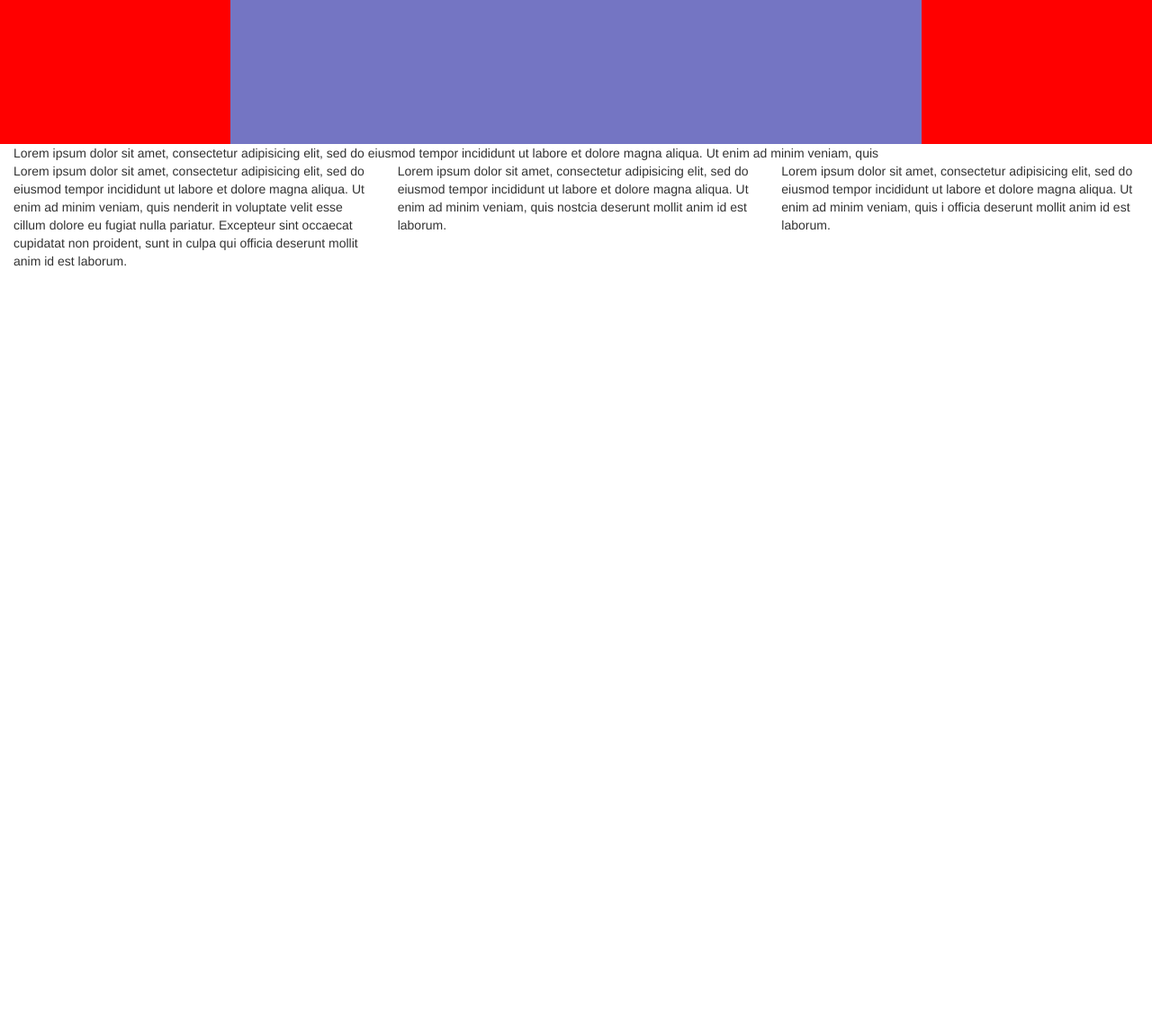
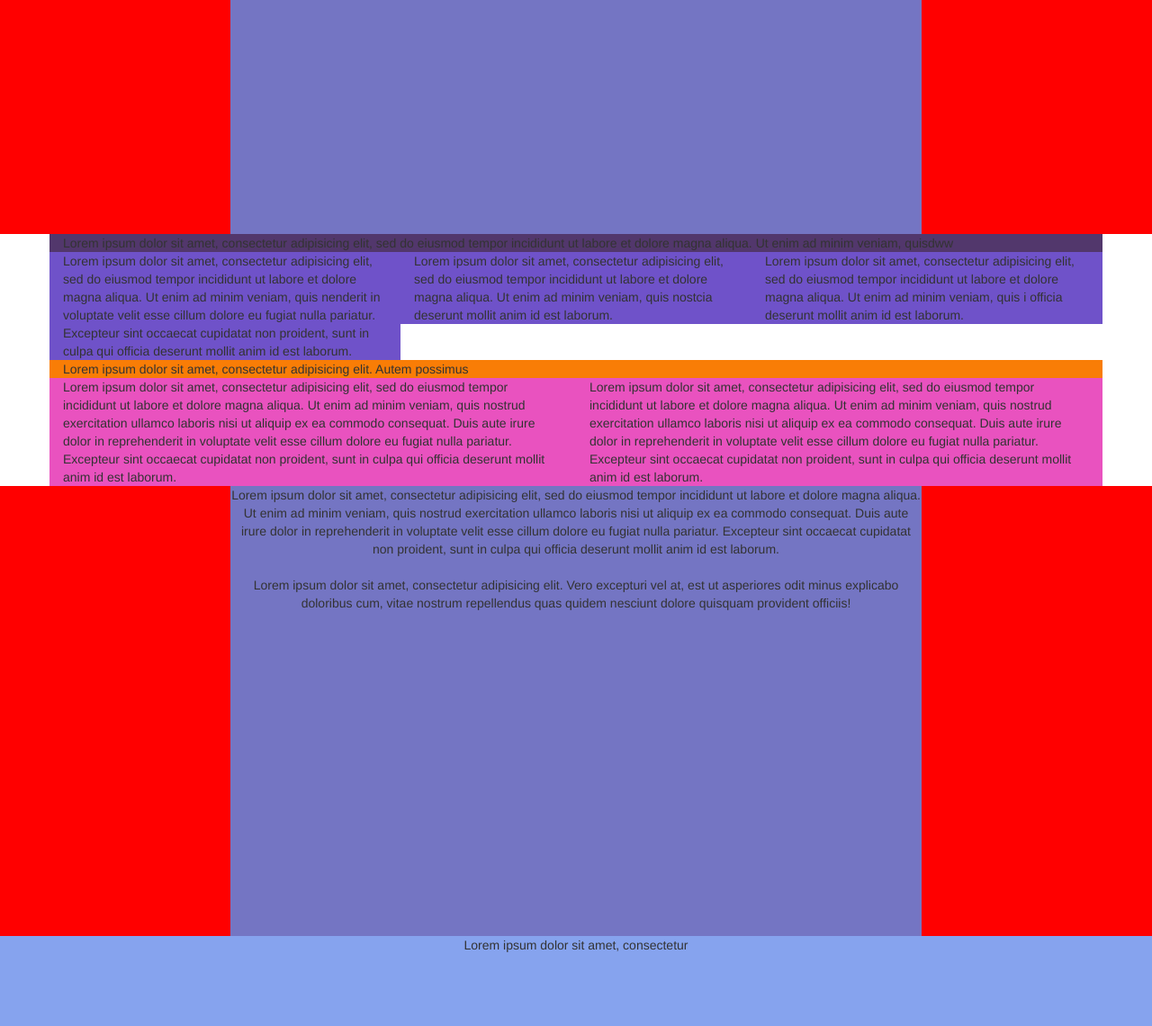
Before and after one commit to lucacarnaroli/html-css-digitalocean, a plain HTML site: page index.html in a window 1280 px wide. Shown: the part 1660-2800 px from the top of the page at 90% size. Before the commit the page ends 1960 px from the top, so only its background shows below. Drawn offline with nearby package versions, Linux system fonts and the light colour scheme.

Commit message:
fine scheletro-struttura

```diff
--- a/css/style.css
+++ b/css/style.css
@@ -22,13 +22,14 @@
 }
 .box_text {
   height: 500px;
-  width: 600px;
+  width: 60%;
   background-color: blue;
   float: left;
+
 }
 .jumbo_form {
   height: 500px;
-  width: 500px;
+  width: 40%;
   background-color: blue;
   float: right;
 }
@@ -52,14 +53,14 @@
 /* sezione designed */
 .sezione_designed {
   background-color: red;
-  height: 400px;
+  height: 500px;
   margin: 0 auto;
 }
 .box_designed {
   width: 60%;
   background-color: rgb(116, 117, 195);
   margin: 0 auto;
-  height: 400px;
+  height: 500px;
 }
 .text_designed {
 
@@ -67,3 +68,47 @@
 .text_designed_footer {
 
 }
+/* /sezione designed */
+/* sezione features */
+.features_top {
+  background-color: rgb(82, 55, 108);
+}
+.col_features {
+  background-color: rgb(111, 82, 201);
+}
+/* /sezione features */
+
+/* sezione service tabella */
+.service_top {
+  background-color: rgb(249, 125, 6)
+}
+.col_service {
+  background-color: rgb(233, 82, 191)
+}
+/* /sezione service tabella */
+/* sezione rockerbox */
+.sezione_rockerbox {
+  background-color: red;
+  height: 500px;
+  margin: 0 auto;
+}
+.box_rocker {
+  width: 60%;
+  background-color: rgb(116, 117, 195);
+  margin: 0 auto;
+  height: 500px;
+}
+/* /sezione rockerbox */
+/* sezione get started  */
+.sezione_get_started {
+  background-color: rgb(134, 163, 238);
+  height: 100px;
+}
+/* /sezione get started  */
+/* sezione footer */
+.box_footer {
+  background-color: rgb(84, 244, 191);
+}
+.col_footer {
+  background-color: rgb(77, 130, 104);
+}
--- a/index.html
+++ b/index.html
@@ -47,23 +47,26 @@
         <div class="container">
          <div class="row">
           <div class="jumbo_text">
-            <div class="box_text">
+            <div class="col-xs-12 col-md-6 col-lg-6 box_text">
               Lorem ipsum dolor sit amet, consectetur adipisicing elit, sed do eiusmod tempor incididunt ut labore et dolore magna aliqua. Ut enim ad minim veniam, quis nostrud exercitation ullamco laboris nisi ut aliquip ex ea commodo consequat. Duis aute irure dolor in reprehenderit in voluptate velit esse cillum dolore eu fugiat nulla pariatur. Excepteur sint occaecat cupidatat non proident, sunt in culpa qui officia deserunt mollit anim id est laborum.
             </div>
-            <div class="jumbo_form">
+            <div class="col-xs-12 col-md-6 col-lg-6 jumbo_form">
               Lorem ipsum dolor sit amet, consectetur adipisicing elit, sed do eiusmod tempor incididunt ut labore et dolore magna aliqua. Ut enim ad minim veniam, quis nostrud exercitation ullamco laboris nisi ut aliquip ex ea commodo consequat. Duis aute irure dolor in reprehenderit in voluptate velit esse cillum dolore eu fugiat nulla pariatur. Excepteur sint occaecat cupidatat non proident, sunt in culpa qui officia deserunt mollit anim id est laborum.
             </div>
           </div>
          </div>
         </div>
       </div>
+      <!-- /jumbo -->
     </header>
     <!-- /header -->
+
     <!-- main -->
     <main>
      <!-- sezione loghi -->
        <div class="sezione_loghi">
         <div>INNOVATIVE BUSINESS TRUST DIGITALOCEAN</div>
+         <div class="col-xs-6 col-md-3 col-lg-12">
           <ul class="lista_loghi">
            <li></li>
             <li></li>
@@ -72,6 +75,7 @@
             <li></li>
            <li></li>
           </ul>
+         </div>
          <div>View customer stories ></div>
        </div>
       <!-- /sezione loghi -->
@@ -82,11 +86,14 @@
             <div class="col-xs-12 top_deploy">
               Lorem ipsum dolor sit amet, consectetur adipisicing elit. Harum consectetur doloremque quasi sint repellendus qui error omnis nostrum ducimus natus voluptatibus aliquid, porro hic impedit quae amet, libero suscipit non.
             </div>
-          <div class="col-xs-4 col_text">Lorem ipsum dolor sit amet, consectetur adipisicing elit, sed do eiusmod tempor incididunt ut labore et dolore magna aliqua. Ut enim ad minim veniam, quis nostrud exercitation ullamco laboris nisi ut aliquip ex ea commodo consequat. Duis aute irure dolor in reprehenderit in voluptate velit esse cillum dolore eu fugiat nulla pariatur. Excepteur sint occaecat cupidatat non proident, sunt in culpa qui officia deserunt mollit anim id est laborum.
+            <div class="col-xs-4 col_text">
+              Lorem ipsum dolor sit amet, consectetur adipisicing elit, sed do eiusmod tempor incididunt ut labore et dolore magna aliqua. Ut enim ad minim veniam, quis nostrud exercitation ullamco laboris nisi ut aliquip ex ea commodo consequat. Duis aute irure dolor in reprehenderit in voluptate velit esse cillum dolore eu fugiat nulla pariatur. Excepteur sint occaecat cupidatat non proident, sunt in culpa qui officia deserunt mollit anim id est laborum.
             </div>
-          <div class="col-xs-4 col_text">Lorem ipsum dolor sit amet, consectetur adipisicing elit, sed do eiusmod tempor incididunt ut labore et dolore magna aliqua. Ut enim ad minim veniam, quis nostrud exercitation ullamco laboris nisi ut aliquip ex ea commodo consequat. Duis aute irure dolor in reprehenderit in voluptate velit esse cillum dolore eu fugiat nulla pariatur. Excepteur sint occaecat cupidatat non proident, sunt in culpa qui officia deserunt mollit anim id est laborum.
+            <div class="col-xs-4 col_text">
+              Lorem ipsum dolor sit amet, consectetur adipisicing elit, sed do eiusmod tempor incididunt ut labore et dolore magna aliqua. Ut enim ad minim veniam, quis nostrud exercitation ullamco laboris nisi ut aliquip ex ea commodo consequat. Duis aute irure dolor in reprehenderit in voluptate velit esse cillum dolore eu fugiat nulla pariatur. Excepteur sint occaecat cupidatat non proident, sunt in culpa qui officia deserunt mollit anim id est laborum.
             </div>
-          <div class="col-xs-4 col_text">Lorem ipsum dolor sit amet, consectetur adipisicing elit, sed do eiusmod tempor incididunt ut labore et dolore magna aliqua. Ut enim ad minim veniam, quis nostrud exercitation ullamco laboris nisi ut aliquip ex ea commodo consequat. Duis aute irure dolor in reprehenderit in voluptate velit esse cillum dolore eu fugiat nulla pariatur. Excepteur sint occaecat cupidatat non proident, sunt in culpa qui officia deserunt mollit anim id est laborum.
+            <div class="col-xs-4 col_text">
+              Lorem ipsum dolor sit amet, consectetur adipisicing elit, sed do eiusmod tempor incididunt ut labore et dolore magna aliqua. Ut enim ad minim veniam, quis nostrud exercitation ullamco laboris nisi ut aliquip ex ea commodo consequat. Duis aute irure dolor in reprehenderit in voluptate velit esse cillum dolore eu fugiat nulla pariatur. Excepteur sint occaecat cupidatat non proident, sunt in culpa qui officia deserunt mollit anim id est laborum.
             </div>
           </div>
         </div>
@@ -106,27 +113,84 @@
       </div>
       <!-- /sezione designed -->
       <!-- sezione features -->
-    <div class="sezione_features">
-      <div class="col-xs-12">Lorem ipsum dolor sit amet, consectetur adipisicing elit, sed do eiusmod tempor incididunt ut labore et dolore magna aliqua. Ut enim ad minim veniam, quis
+      <div class="sezione_features ">
+        <div class="container">
+         <div class="row">
+          <div class="col-xs-12 features_top">
+            Lorem ipsum dolor sit amet, consectetur adipisicing elit, sed do eiusmod tempor incididunt ut labore et dolore magna aliqua. Ut enim ad minim veniam, quisdww
           </div>
-      <div class="col-xs-4">
+          <div class="col-xs-12 col-md-4 col-lg-4 col_features">
             Lorem ipsum dolor sit amet, consectetur adipisicing elit, sed do eiusmod tempor incididunt ut labore et dolore magna aliqua. Ut enim ad minim veniam, quis nenderit in voluptate velit esse cillum dolore eu fugiat nulla pariatur. Excepteur sint occaecat cupidatat non proident, sunt in culpa qui officia deserunt mollit anim id est laborum.
           </div>
-      <div class="col-xs-4">
+          <div class="col-xs-12 col-md-4 col-lg-4 col_features">
             Lorem ipsum dolor sit amet, consectetur adipisicing elit, sed do eiusmod tempor incididunt ut labore et dolore magna aliqua. Ut enim ad minim veniam, quis nostcia deserunt mollit anim id est laborum.
           </div>
-      <div class="col-xs-4">
+          <div class="col-xs-12 col-md-4 col-lg-4 col_features">
             Lorem ipsum dolor sit amet, consectetur adipisicing elit, sed do eiusmod tempor incididunt ut labore et dolore magna aliqua. Ut enim ad minim veniam, quis i officia deserunt mollit anim id est laborum.
           </div>
          </div>
-
-
-
+        </div>
+      </div>
+      <!-- /sezione features -->
+      <!-- sezione service-tabella -->
+      <div class="sezione_service">
+        <div class="container">
+          <div class="row">
+            <div class="col-xs-12 service_top">
+              Lorem ipsum dolor sit amet, consectetur adipisicing elit. Autem possimus
+            </div>
+            <div class="col-xs-6 col_service">
+              Lorem ipsum dolor sit amet, consectetur adipisicing elit, sed do eiusmod tempor incididunt ut labore et dolore magna aliqua. Ut enim ad minim veniam, quis nostrud exercitation ullamco laboris nisi ut aliquip ex ea commodo consequat. Duis aute irure dolor in reprehenderit in voluptate velit esse cillum dolore eu fugiat nulla pariatur. Excepteur sint occaecat cupidatat non proident, sunt in culpa qui officia deserunt mollit anim id est laborum.
+            </div>
+            <div class="col-xs-6 col_service">
+              Lorem ipsum dolor sit amet, consectetur adipisicing elit, sed do eiusmod tempor incididunt ut labore et dolore magna aliqua. Ut enim ad minim veniam, quis nostrud exercitation ullamco laboris nisi ut aliquip ex ea commodo consequat. Duis aute irure dolor in reprehenderit in voluptate velit esse cillum dolore eu fugiat nulla pariatur. Excepteur sint occaecat cupidatat non proident, sunt in culpa qui officia deserunt mollit anim id est laborum.
+            </div>
+          </div>
+        </div>
+      </div>
+      <!-- /sezione service-tabella -->
+      <!-- sezione rockerbox -->
+      <div class="sezione_rockerbox text-center">
+        <div class="box_rocker">
+          <div class="text_rockerbox">
+            Lorem ipsum dolor sit amet, consectetur adipisicing elit, sed do eiusmod tempor incididunt ut labore et dolore magna aliqua. Ut enim ad minim veniam, quis nostrud exercitation ullamco laboris nisi ut aliquip ex ea commodo consequat. Duis aute irure dolor in reprehenderit in voluptate velit esse cillum dolore eu fugiat nulla pariatur. Excepteur sint occaecat cupidatat non proident, sunt in culpa qui officia deserunt mollit anim id est laborum.
+          </div>
+            <img src="" alt="">
+          <div class="text_rockerbox_footer">
+            Lorem ipsum dolor sit amet, consectetur adipisicing elit. Vero excepturi vel at, est ut asperiores odit minus explicabo doloribus cum, vitae nostrum repellendus quas quidem nesciunt dolore quisquam provident officiis!
+          </div>
+        </div>
+      </div>
+      <!-- /sezione rockerbox -->
+      <!-- sezione get started -->
+      <div class="sezione_get_started text-center">
+        <div class="text_get_started">
+          Lorem ipsum dolor sit amet, consectetur
+        </div>
+      </div>
+      <!-- /sezione get started -->
     </main>
     <!-- /main -->
     <!-- footer -->
     <footer>
-
+      <div class="box_footer">
+        <div class="container">
+          <div class="row">
+            <div class="col-xs-4 col_footer">
+              Lorem ipsum dolor sit amet, consectetur adipisicing elit, sed do eiusmod tempor incididunt ut labore et dolore magna aliqua. Ut enim ad minim veniam, quis nostrud exercitation ullamco laboris nisi ut
+            </div>
+            <div class="col-xs-2 col_footer">
+              Lorem ipsum dolor sit amet, consectetur adipisicing elit, sed do eiusmod tempor incididunt ut labore et dolore magna aliqua. Ut enim ad minim veniam, quis nostrud exercitation ullamco
+            </div>
+            <div class="col-xs-2 col_footer">
+              laboris nisi ut aliquip ex ea commodo consequat. Duis aute irure dolor in reprehenderit in voluptate velit esse cillum dolore eu fugiat nulla pariatur. Excepteur sint occaecat cupidatat non proident, sunt in culpa qui officia deserunt mollit anim id est laborum.
+            </div>
+            <div class="col-xs-2 col_footer">
+              aliquip ex ea commodo consequat. Duis aute irure dolor in reprehenderit in voluptate velit esse cillum dolore eu fugiat nulla pariatur. Excepteur sint occaecat cupidatat non proident, sunt in culpa qui officia deserunt mollit anim id est laborum.
+            </div>
+          </div>
+        </div>
+      </div>
     </footer>
     <!-- /footer -->
 
```
Lines whose indentation alone changed are shown as unchanged.
